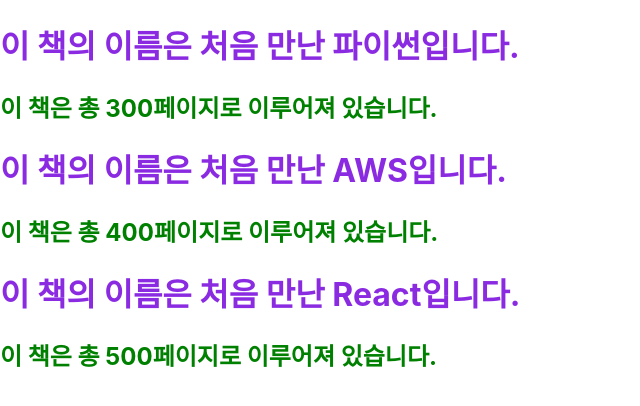
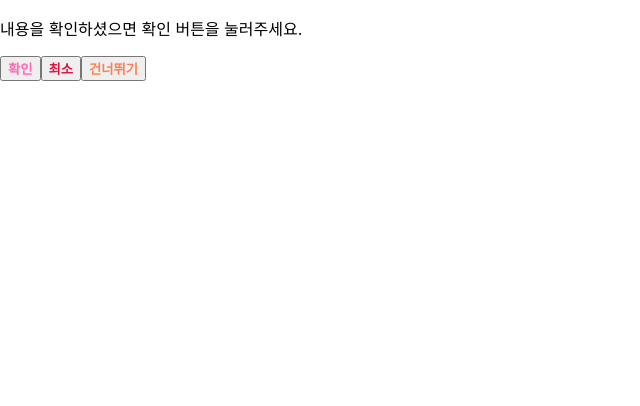
Before and after one commit to kimkunwoo99/ReactProject2024, a React (Create React App) app: page / in a window 1280 px wide. Shown: the top 406 px of the page, without its empty margins (0-640 px from the left). Built offline with nearby package versions, Linux system fonts and the light colour scheme.

Commit message:
React Element

```diff
--- /dev/null
+++ b/src/chp04/Button.css
@@ -0,0 +1,9 @@
+.bg-green{
+    color : hotpink;
+}
+.bg-red{
+    color: crimson;
+}
+.bg-blue{
+    color: coral;
+}
--- /dev/null
+++ b/src/chp04/Button.jsx
@@ -0,0 +1,14 @@
+import React from "react";
+
+
+function Button(props){
+    return(
+        <button className={`bg-${props.color}`}>
+            <b>
+                {props.children}
+            </b>
+        </button>
+    )
+}
+
+export default Button;
--- /dev/null
+++ b/src/chp04/ConfirmDialog.jsx
@@ -0,0 +1,15 @@
+import React from "react";
+import Button from "./Button";
+
+function ConfirmDialog(props){
+    return(
+        <div>
+            <p>내용을 확인하셨으면 확인 버튼을 눌러주세요.</p>
+            <Button color='green'>확인</Button>
+            <Button color='red'>최소</Button>
+            <Button color='blue'>건너뛰기</Button>
+        </div>
+    )
+}
+
+export default ConfirmDialog;
--- a/src/index.js
+++ b/src/index.js
@@ -2,14 +2,14 @@
 import ReactDOM from 'react-dom/client';
 import './index.css';
 import './chp03/Book.css'
-import App from './App';
+import './chp04/Button.css'
 import reportWebVitals from './reportWebVitals';
-import Library from "./chp03/Library";
+import ConfirmDialog from "./chp04/ConfirmDialog";
 
 const root = ReactDOM.createRoot(document.getElementById('root'));
 root.render(
   <React.StrictMode>
-    <Library />
+    <ConfirmDialog/>
   </React.StrictMode>
 );
 
```
